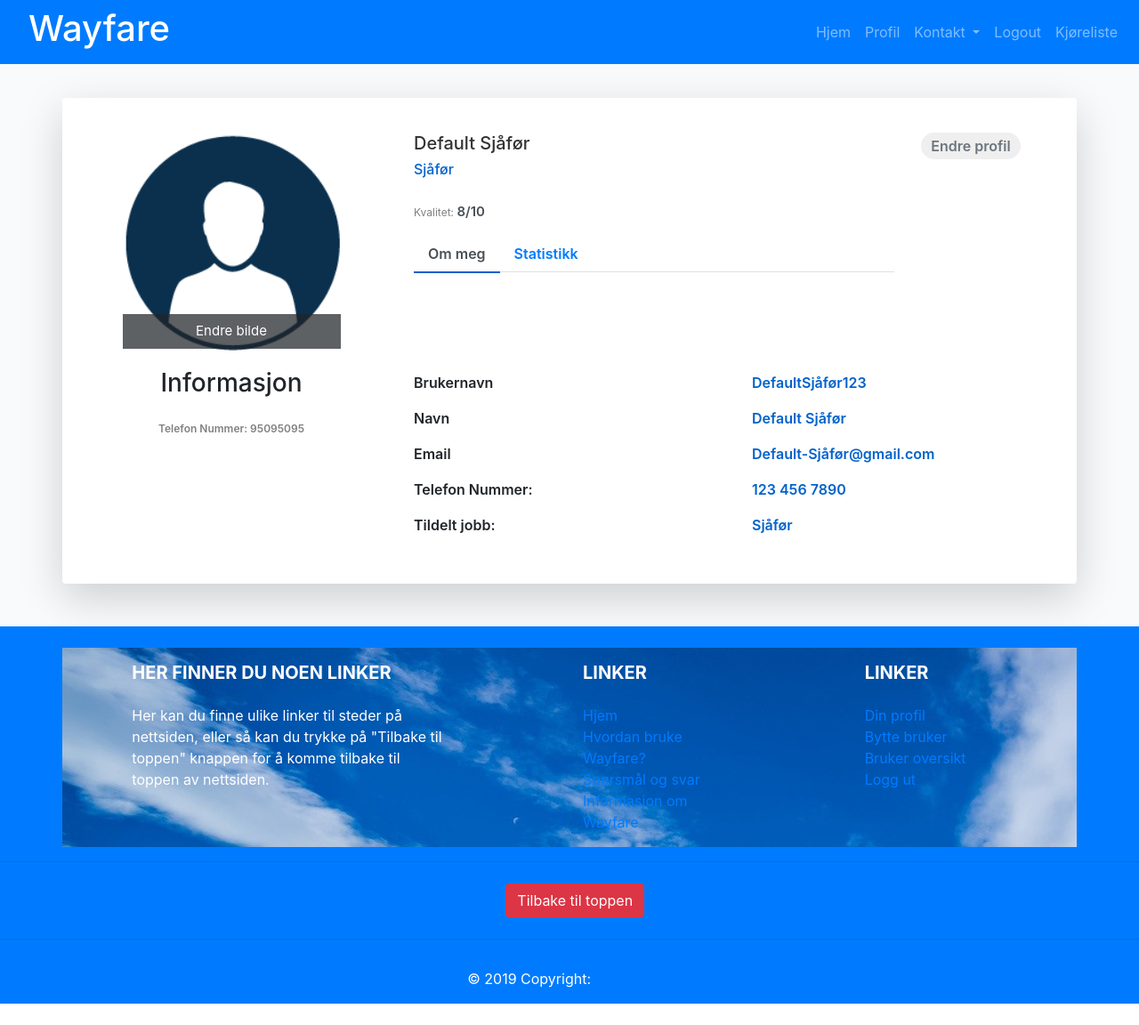
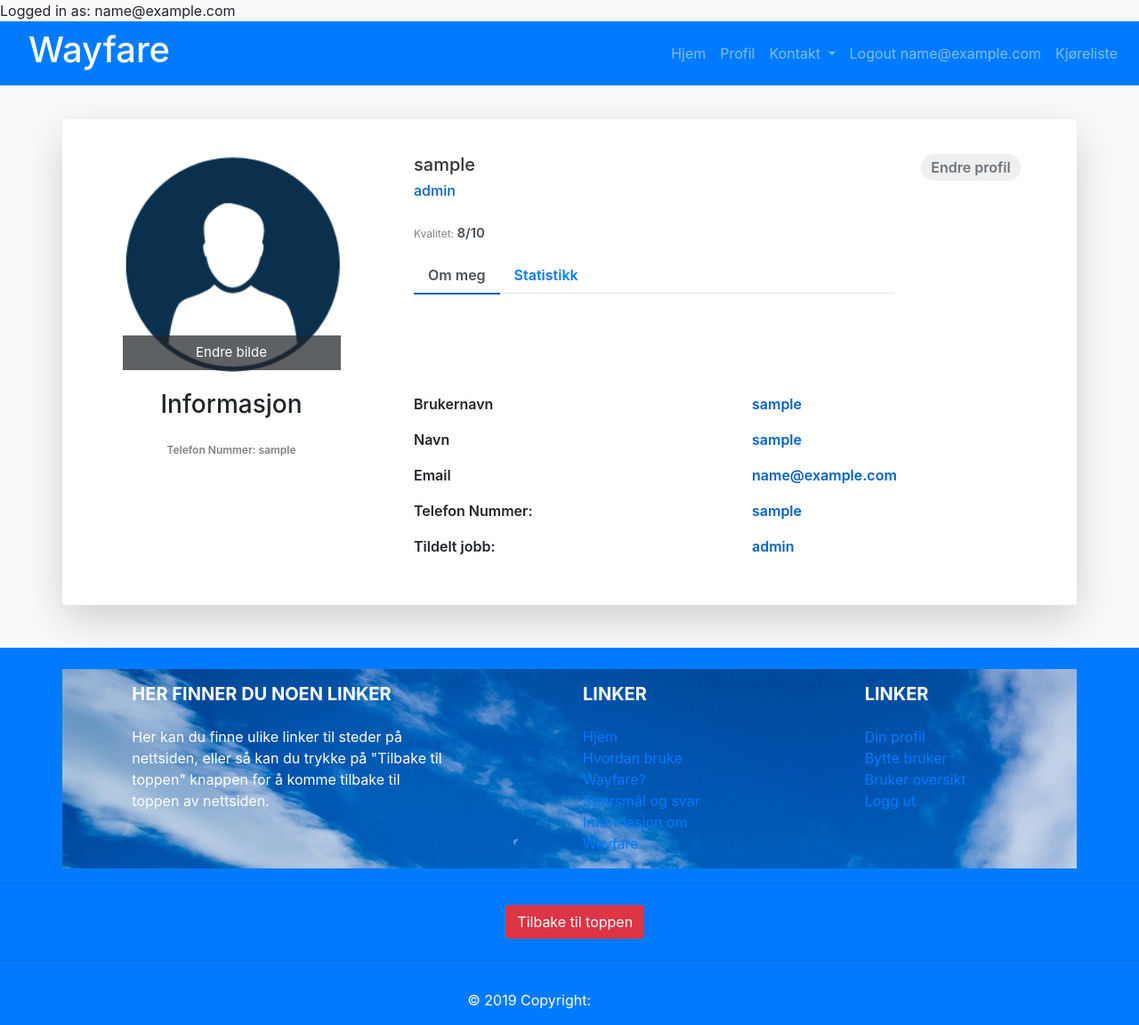
Before and after one commit to Hvardd/Wayfare, a PHP site: page /profil.php in a window 1280 px wide. Shown: the whole page at 89% size. Before the commit the page ends 1128 px from the top, so only its background shows below. Run offline with PHP 8.4, Linux system fonts and the light colour scheme; the visitor is signed in with stand-in values (Sample User, id 1); some libraries are stand-ins or nearby versions.

Commit message:
Add files via upload
Endret på profil siden er nå kompitabel med sql database.
Lagt til profil som er logget inn i siden.

```diff
--- a/src/Include/header.php
+++ b/src/Include/header.php
@@ -17,3 +17,6 @@
     <!-- Vanlig CSS -->
     <link rel="stylesheet" type="text/css" href="css/main.css">
     <link rel="stylesheet" type="text/css" href="css/bootstrap.min.css">
+    <?php if(isset($_SESSION['user_first']))
+    echo "Logged in as: " . $_SESSION['user_email'];
+    ?>
--- a/src/Include/navcheck.php
+++ b/src/Include/navcheck.php
@@ -1,8 +1,8 @@
 
          <?php
-				if (isset($_SESSION['u_email'])) {
+				if (isset($_SESSION['user_email'])) {
 						echo ' <li class="nav-item">
-                	    <a class="nav-link" href="include/logout.inc.php">Logout</a>
+                	    <a class="nav-link" href="include/logout.inc.php">Logout '. $_SESSION["user_email"] . '</a>
                			 </li>';
 				} else {
 						echo ' <li class="nav-item">
--- a/src/liste.php
+++ b/src/liste.php
@@ -64,7 +64,10 @@
 
         <div class="text-center darken-grey-text mb-4">
             <h1 class="font-bold mt-4 mb-3 h5">Her finner du en oversikt over sjåfører som bruker Wayfare</h1>
-            <a class="btn btn-primary btn-md" href="" target="_blank">Vil du bli sjåfør?<i class="fa fa-download pl-2"></i></a>
+            <?php if(!isset($_SESSION['user_first']))
+              echo '<a class="btn btn-primary btn-md" href="registrer.php" target="_blank">Vil du bli sjåfør?<i class="fa fa-download pl-2"></i></a>';
+
+            ?>
             <a class="btn btn-primary btn-md" href="listeinput.php" target="_blank">Trykk her for å legge til din kjørerute<i class="fa fa-download pl-2"></i></a>
         </div>
 
--- a/src/profil.php
+++ b/src/profil.php
@@ -71,10 +71,16 @@
                 <div class="col-md-6">
                     <div class="profile-head">
                                 <h5>
-                                    Default Sjåfør
+                                    <?php if(isset($_SESSION['user_first']))
+                                      echo $_SESSION['user_first'];
+                                      else
+                                      echo "Default"; ?>
                                 </h5>
                                 <h6>
-                                    Sjåfør
+                                    <?php if(isset($_SESSION['user_brukertype']))
+                                      echo $_SESSION['user_brukertype'];
+                                      else
+                                      echo "Default"; ?>
                                 </h6>
                                 <p class="proile-rating">Kvalitet: <span>8/10</span></p>
                         <ul class="nav nav-tabs" id="myTab" role="tablist">
@@ -95,7 +101,10 @@
                 <div class="col-md-4">
                     <div class="profile-work text-center">
                         <h3>Informasjon</h3>
-                        <p>Telefon Nummer: 95095095</p><br/>
+                        <p>Telefon Nummer:  <?php if(isset($_SESSION['user_tlf']))
+                                      echo $_SESSION['user_tlf'];
+                                      else
+                                      echo "Default"; ?></p><br/>
                     </div>
                 </div>
                 <div class="col-md-8">
@@ -106,7 +115,10 @@
                                             <label>Brukernavn</label>
                                         </div>
                                         <div class="col-md-6">
-                                            <p>DefaultSjåfør123</p>
+                                            <p> <?php if(isset($_SESSION['user_first']))
+                                      echo $_SESSION['user_first'];
+                                      else
+                                      echo "Default"; ?></p>
                                         </div>
                                     </div>
                                     <div class="row">
@@ -114,7 +126,10 @@
                                             <label>Navn</label>
                                         </div>
                                         <div class="col-md-6">
-                                            <p>Default Sjåfør</p>
+                                            <p> <?php if(isset($_SESSION['user_first']))
+                                      echo $_SESSION['user_first'];
+                                      else
+                                      echo "Default"; ?></p>
                                         </div>
                                     </div>
                                     <div class="row">
@@ -122,7 +137,10 @@
                                             <label>Email</label>
                                         </div>
                                         <div class="col-md-6">
-                                            <p>Default-Sjåfør@gmail.com</p>
+                                            <p> <?php if(isset($_SESSION['user_email']))
+                                      echo $_SESSION['user_email'];
+                                      else
+                                      echo "Default"; ?></p>
                                         </div>
                                     </div>
                                     <div class="row">
@@ -130,7 +148,10 @@
                                             <label>Telefon Nummer:</label>
                                         </div>
                                         <div class="col-md-6">
-                                            <p>123 456 7890</p>
+                                            <p> <?php if(isset($_SESSION['user_tlf']))
+                                      echo $_SESSION['user_tlf'];
+                                      else
+                                      echo "Default"; ?></p>
                                         </div>
                                     </div>
                                     <div class="row">
@@ -138,7 +159,10 @@
                                             <label>Tildelt jobb:</label>
                                         </div>
                                         <div class="col-md-6">
-                                            <p>Sjåfør</p>
+                                            <p> <?php if(isset($_SESSION['user_brukertype']))
+                                      echo $_SESSION['user_brukertype'];
+                                      else
+                                      echo "Default"; ?></p>
                                         </div>
                                     </div>
                         </div>
```
Also changed, not shown: src/Include/login.inc.php (+4 -4 lines).
